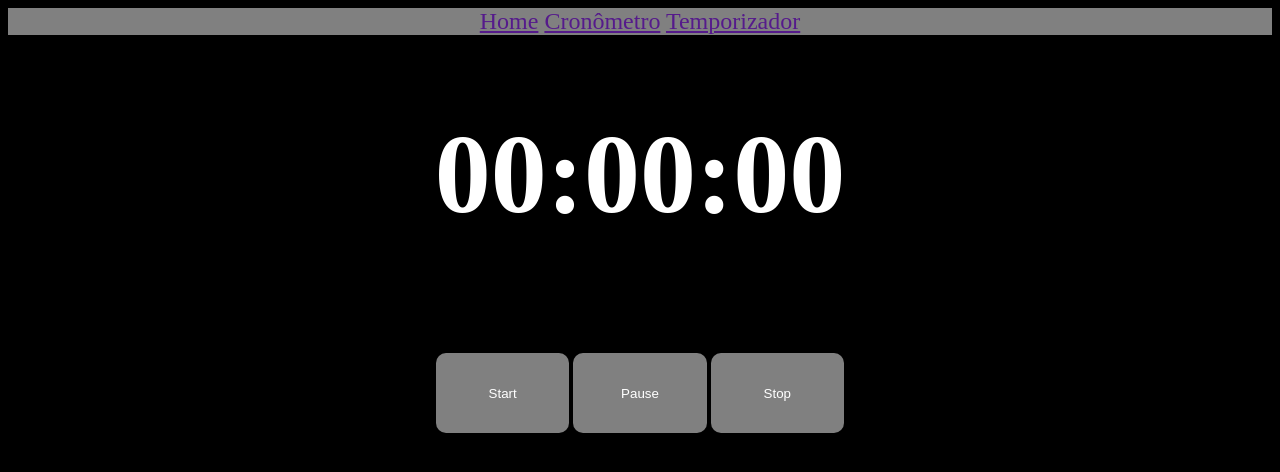
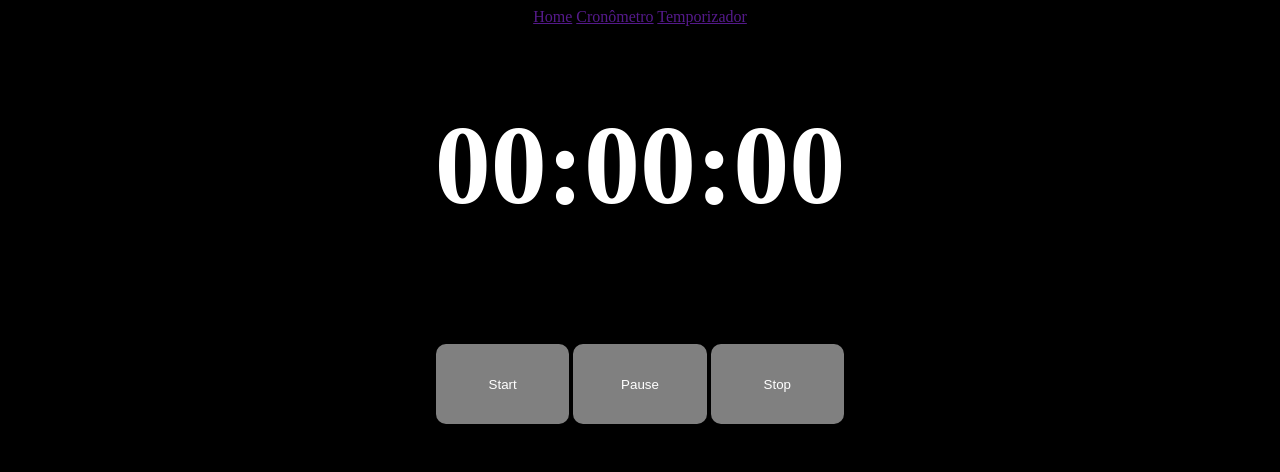
Before and after one commit to pistilligabriel/TimerJS, a plain HTML site: page index.html in a window 1280 px wide. Drawn offline with Linux system fonts and the light colour scheme.

Commit message:
Update index.css

```diff
--- a/index.css
+++ b/index.css
@@ -20,18 +20,3 @@ button{
 button:hover{
     cursor: pointer;
 }
-
-header{
-    background-color: gray;
-    font-size: x-large;
-}
-
-.head-container{
-    display: flex;
-    flex-direction: column;
-    align-self: flex-end;
-}
-
-.header-buttons{
-
-}
```
